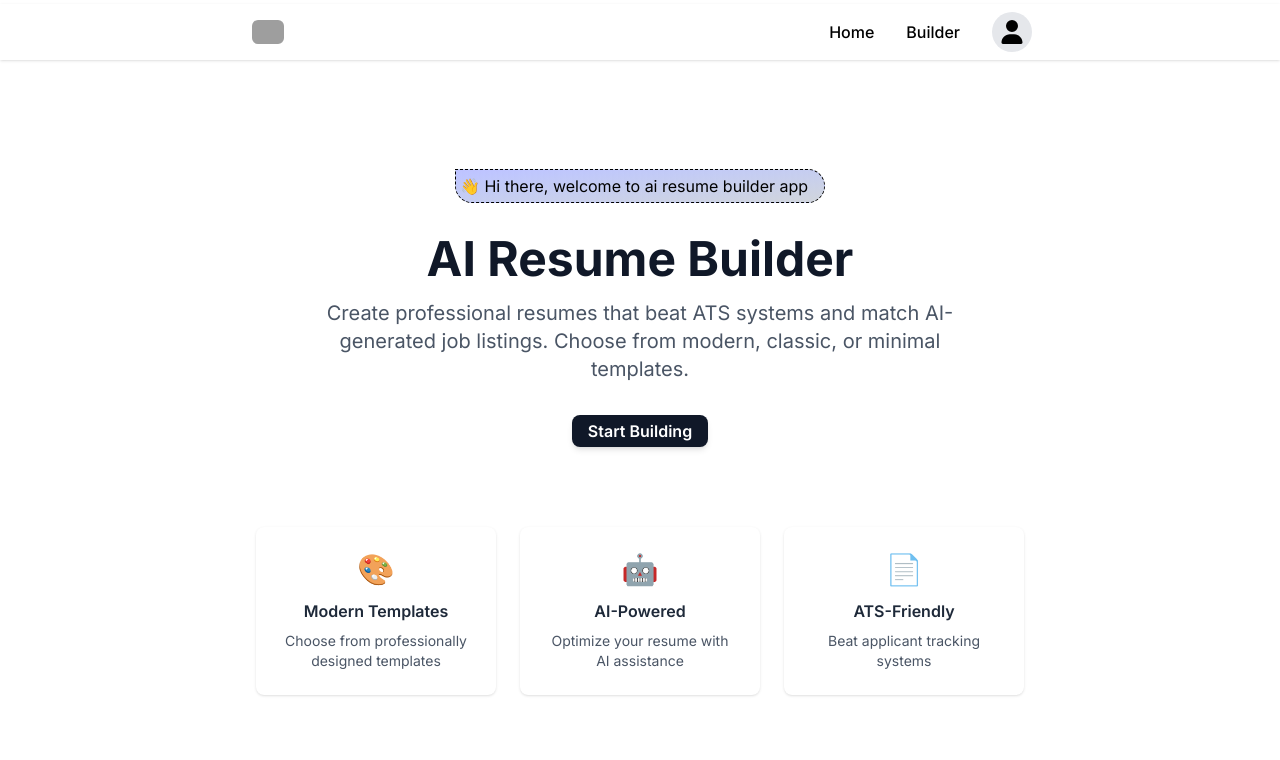
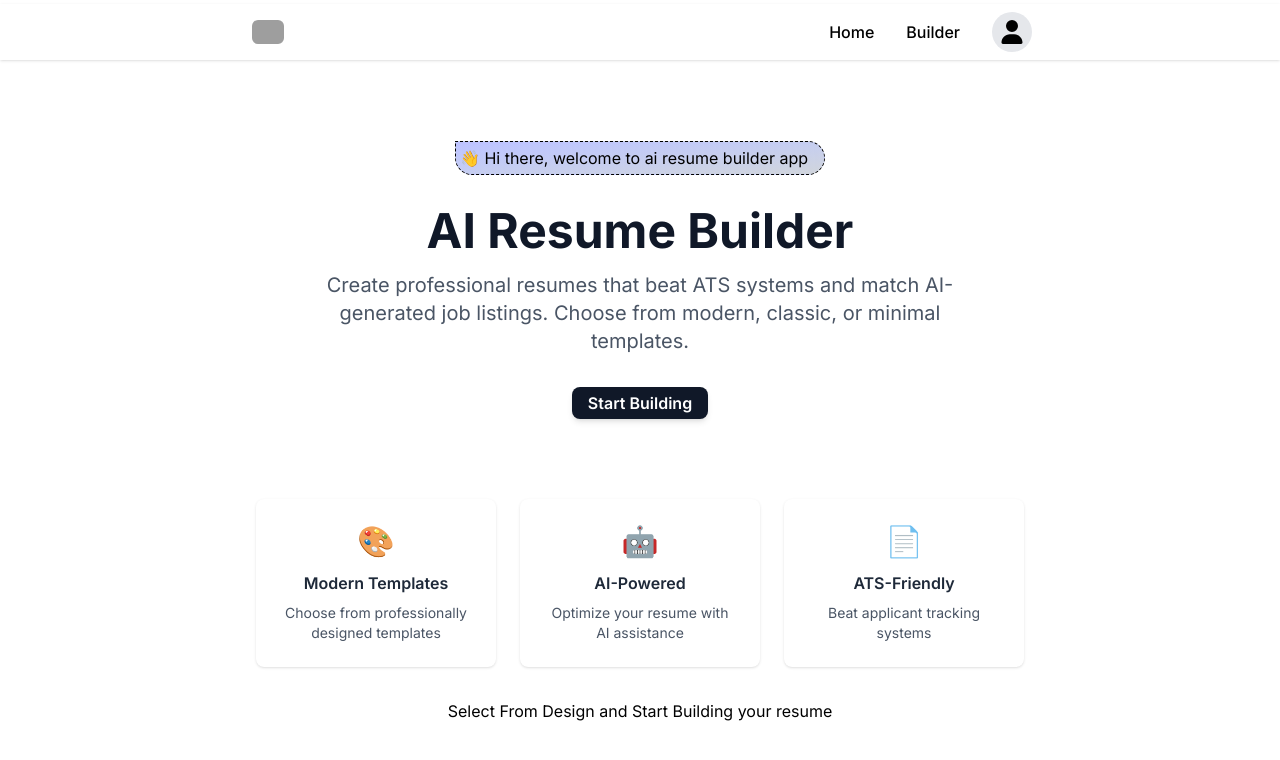
Before and after one commit to Krisna07/airesumebuilder, a Next.js app: page / in a window 1280 px wide. Shown: the top 760 px of the page. Built offline with nearby package versions, Linux system fonts and the light colour scheme; grey boxes are pictures that could not be loaded.

Commit message:
fixed the issue with regen

```diff
--- a/app/builder/[slug]/preview/page.tsx
+++ b/app/builder/[slug]/preview/page.tsx
@@ -170,6 +170,7 @@ const PreviewPage = () => {
       resumeData.template,
       data.resume,
     );
+
     if (!updatedResume.ok) {
       setRegenerating(false);
   return showToast(
@@ -178,7 +179,6 @@ const PreviewPage = () => {
         4000,
       );
     }
-
     setResumeData({
       id: resumeData.id,
       userId: resumeData.userId,
@@ -186,7 +186,7 @@ const PreviewPage = () => {
       template: resumeData.template,
       profile: data.resume.profile,
       skills: data.resume.skills,
-      experiences: data.resume.experices,
+      experiences: data.resume.experiences,
       educations: data.resume.educations,
       certificates: data.resume.certificates,
     });
--- a/app/page.tsx
+++ b/app/page.tsx
@@ -38,6 +38,10 @@ const page = () => {
           <p className='text-gray-600 text-sm'>Beat applicant tracking systems</p>
         </div>
       </div>
+
+      <div className=''>
+        <h2>Select From Design and Start Building your resume</h2>
+      </div>
     </div>
   );
 };
```
